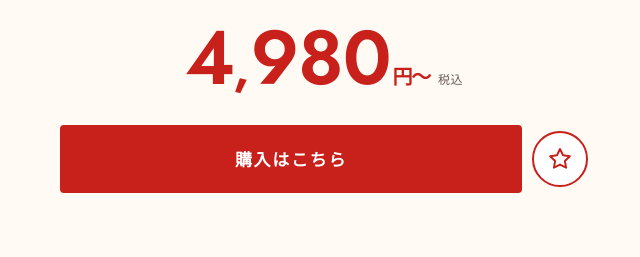
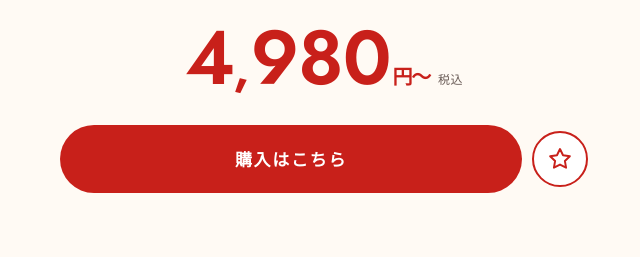
Before and after one commit to sakikohatakeyama/kawasui-kessan-sale, a plain HTML site: page index.html in a window 1280 px wide. Shown: the part 3220-3477 px from the top of the page, 612-1252 px from the left. Drawn offline with Linux system fonts and the light colour scheme; animation ran at ten frames a second; a web font is replaced by a local one.

Commit message:
購入ボタンを完全な角丸に
Co-Authored-By: Claude Opus 5.5 <noreply@anthropic.com>

```diff
--- a/index.html
+++ b/index.html
@@ -202,6 +202,7 @@ section[id]{scroll-margin-top:100px}
 .buy{display:flex;align-items:center;gap:10px;margin-top:24px}
 .buy .btn{flex:1;margin-top:0;padding-left:20px;padding-right:20px}
 .buy .btn::after{display:none}
+.buy .btn{border-radius:999px}
 .fav{flex:none;display:grid;place-items:center;width:56px;height:56px;border-radius:50%;background:#fff;border:2px solid var(--red);color:var(--red);transition:background .2s,color .2s,transform .2s}
 .fav svg{width:26px;height:26px;fill:none;stroke:currentColor;stroke-width:1.8;stroke-linejoin:round;transition:fill .2s}
 .fav:hover,.fav:focus-visible{background:var(--red);color:#fff;transform:scale(1.06)}
```
